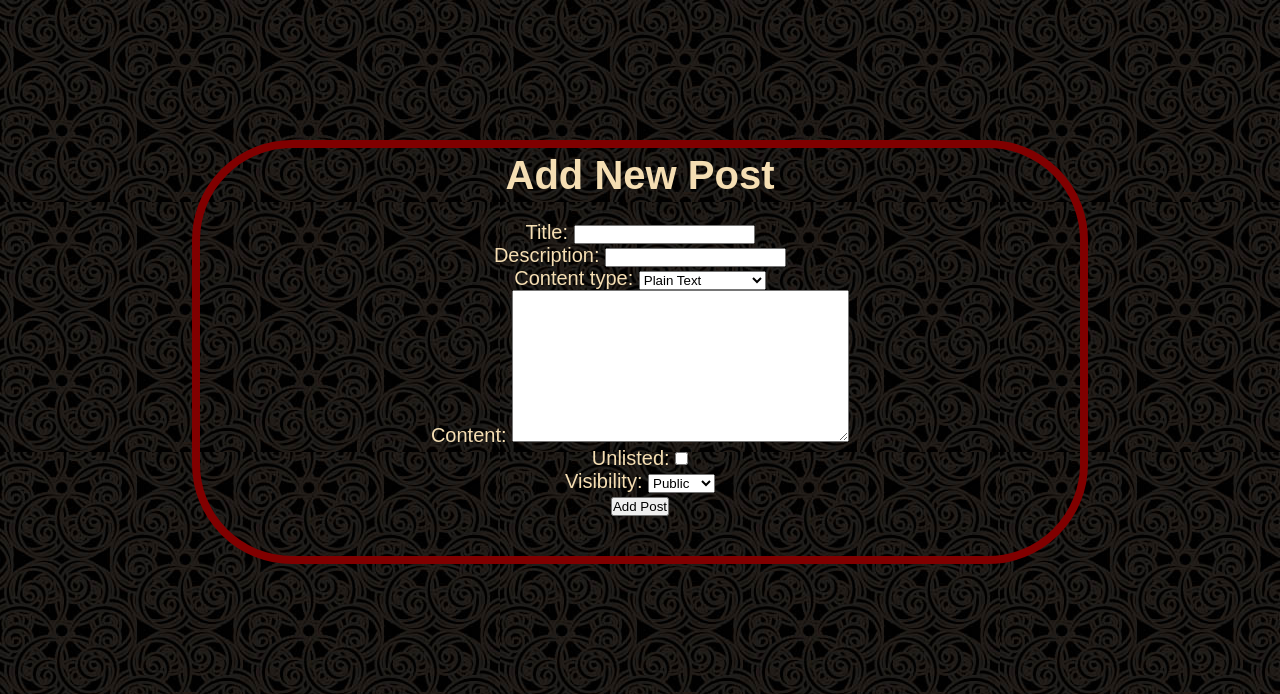
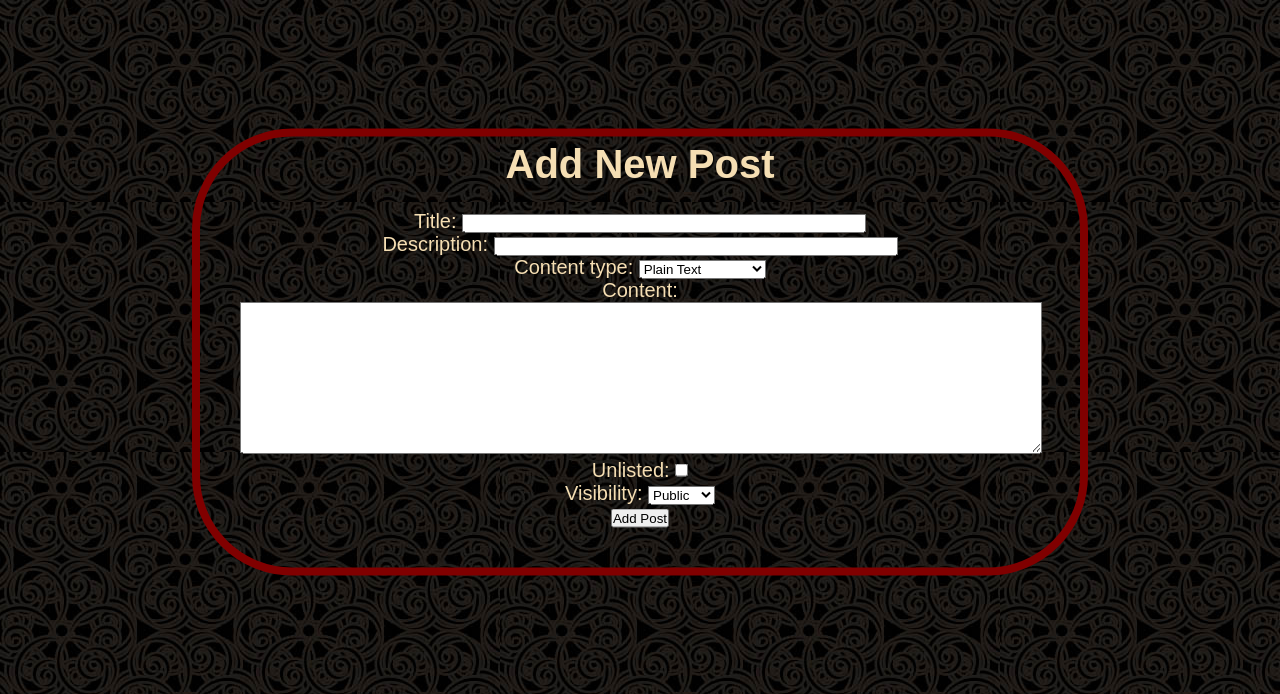
Before and after one commit to asmao7/Cmput404W2021, a Django app: page /AddPost.html in a window 1280 px wide. Shown: the part 48-742 px from the top of the page. Run offline with Django 3.2, Linux system fonts and the light colour scheme.

Commit message:
expanded some fields

```diff
--- a/mysite/SocialApp/static/css/newpost.css
+++ b/mysite/SocialApp/static/css/newpost.css
@@ -9,7 +9,7 @@
     color: wheat;
     font-size: 20px;
     text-align: center;
-    width: 800px;
+    width:800px;
     padding: 40px;
     padding-top: 5px;
     position: absolute;
@@ -18,3 +18,15 @@
     transform: translate(-50%, -50%);
     text-align: center;
 }
+
+.post .form-group #id_content{
+    width: 100%;
+}
+
+.post .form-group #id_description{
+    width: 50%;
+}
+
+.post .form-group #id_title{
+    width: 50%;
+}
--- a/mysite/SocialApp/templates/AddPost.html
+++ b/mysite/SocialApp/templates/AddPost.html
@@ -7,7 +7,6 @@
 {% endblock %}
 
 {% block content %}
-
     <div class="post">
         <h1>Add New Post</h1>
         <br/>
```
